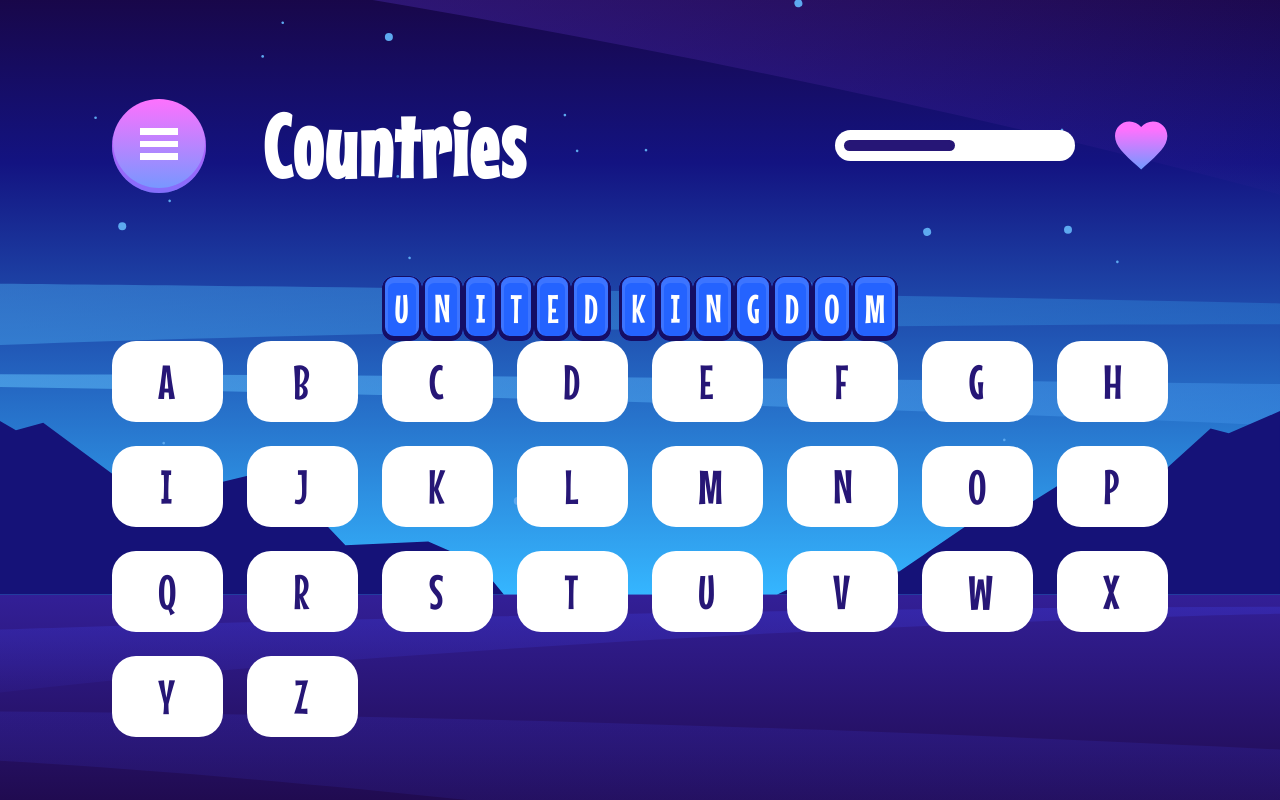
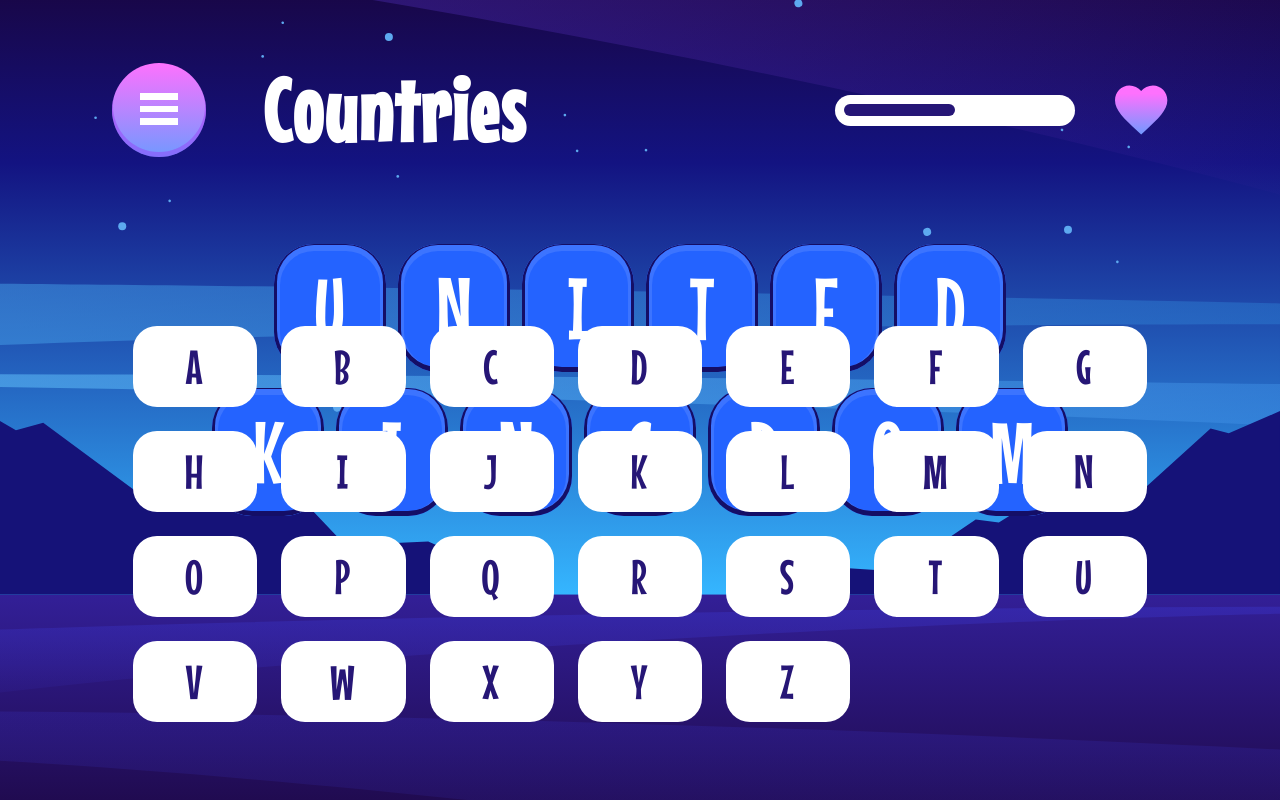
Before and after one commit to anitayawson/Hangman-Game, a React (Create React App) app: page /in-game in a window 1280 px wide. Built offline with nearby package versions, Linux system fonts and the light colour scheme.

Commit message:
improve spacing and display of in game screen and components

```diff
--- a/src/App.scss
+++ b/src/App.scss
@@ -34,7 +34,6 @@ h6 {
   height: 100vh;
   display: flex;
   justify-content: center;
-  align-items: center;
 
   @include tablet {
     background-image: url("./assets/images/background-tablet.svg");
--- a/src/components/Keyboard/Keyboard.scss
+++ b/src/components/Keyboard/Keyboard.scss
@@ -5,15 +5,24 @@
   display: grid;
   grid-template-columns: repeat(auto-fill, minmax(28px, 1fr));
   gap: 1.5rem 0.5rem;
+  position: fixed;
+  bottom: 10.125rem;
+  left: 0;
+  right: 0;
+  margin: 0 1.5625rem;
 
   @include tablet {
     grid-template-columns: repeat(auto-fill, minmax(60px, 1fr));
     gap: 1.5rem 1rem;
+    bottom: 7.125rem;
+    margin: 0 2rem;
   }
 
   @include desktop {
     grid-template-columns: repeat(auto-fill, minmax(109px, 1fr));
     gap: 1.5rem;
+    bottom: 4.875rem;
+    margin: 0 8.3125rem;
   }
 
   &__letter {
--- a/src/components/WordDisplay/WordDisplay.scss
+++ b/src/components/WordDisplay/WordDisplay.scss
@@ -3,17 +3,33 @@
 
 .word-display {
   display: flex;
+  flex-direction: column;
   justify-content: center;
   align-items: center;
-  gap: 0.5rem;
+  gap: 0.75rem;
+  margin-top: 30%;
+
+  @include tablet {
+    margin-top: 15%;
+    gap: 1rem;
+  }
+
+  @include desktop {
+    margin-top: 8%;
+  }
 
   &__word {
     display: flex;
-    flex-wrap: wrap;
+    gap: 0.5rem;
+
+    @include tablet {
+      gap: 0.75rem;
+    }
   }
 
   &__letter {
     @include display-letter;
+    display: flex;
 
     &--disabled {
       @include display-letter;
--- a/src/pages/Home/Home.scss
+++ b/src/pages/Home/Home.scss
@@ -2,6 +2,9 @@
 @use "../../styles/partials/mixins" as *;
 
 .home {
+  display: flex;
+  align-items: center;
+
   &__content {
     background: linear-gradient(
       to bottom,
--- a/src/pages/InGame/InGame.scss
+++ b/src/pages/InGame/InGame.scss
@@ -31,6 +31,12 @@
 
   &__nav {
     @include page-navigation;
+    margin-top: 2.875rem;
+    margin-bottom: 0;
+
+    @include tablet {
+      margin-top: 3.75rem;
+    }
   }
 
   &__nav-left {
--- a/src/styles/partials/_mixins.scss
+++ b/src/styles/partials/_mixins.scss
@@ -120,7 +120,25 @@
   box-shadow: inset 0px -2px 0px 3px #140e66, inset 0px 1px 0px 6px #3c74ff;
   text-decoration: none;
   font-size: 2.5rem;
-  padding: 0.625rem 0.7813rem;
+  width: 2.5rem;
+  height: 4.125rem;
+  display: flex;
+  justify-content: center;
+  align-items: center;
+
+  @include tablet {
+    width: 5.5rem;
+    height: 7rem;
+    border-radius: 2rem;
+    font-size: 4rem;
+  }
+
+  @include desktop {
+    @include heading-l;
+    width: 7rem;
+    height: 8rem;
+    border-radius: 2.5rem;
+  }
 }
 
 @mixin page-margins {
```
